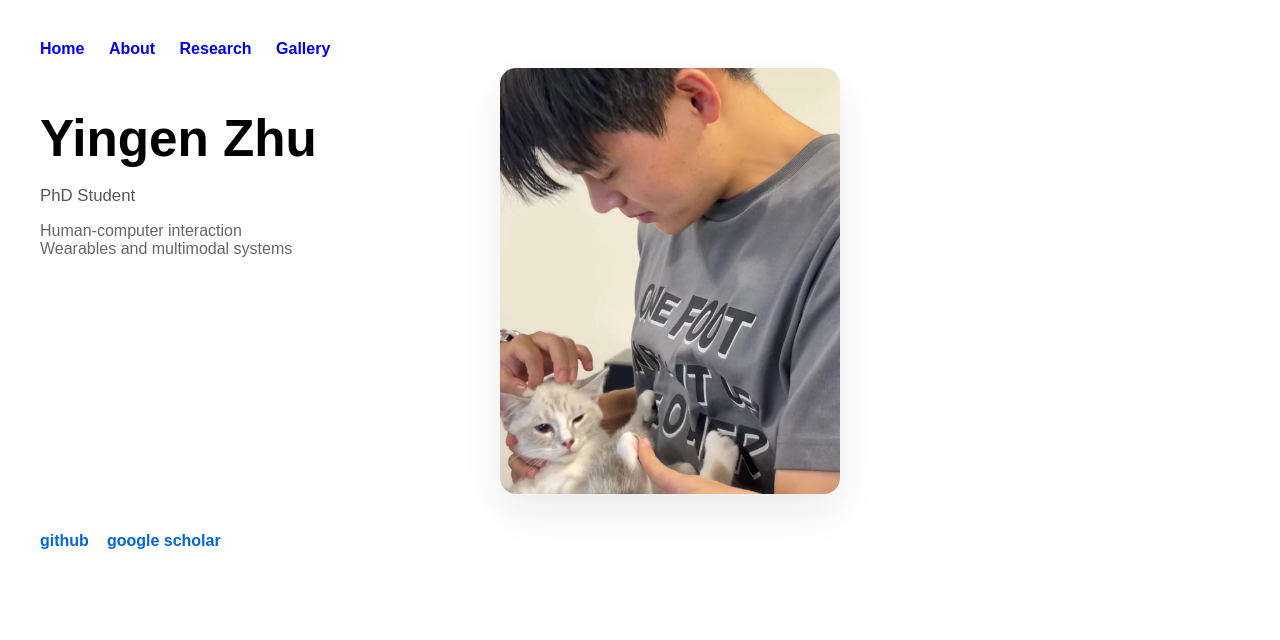
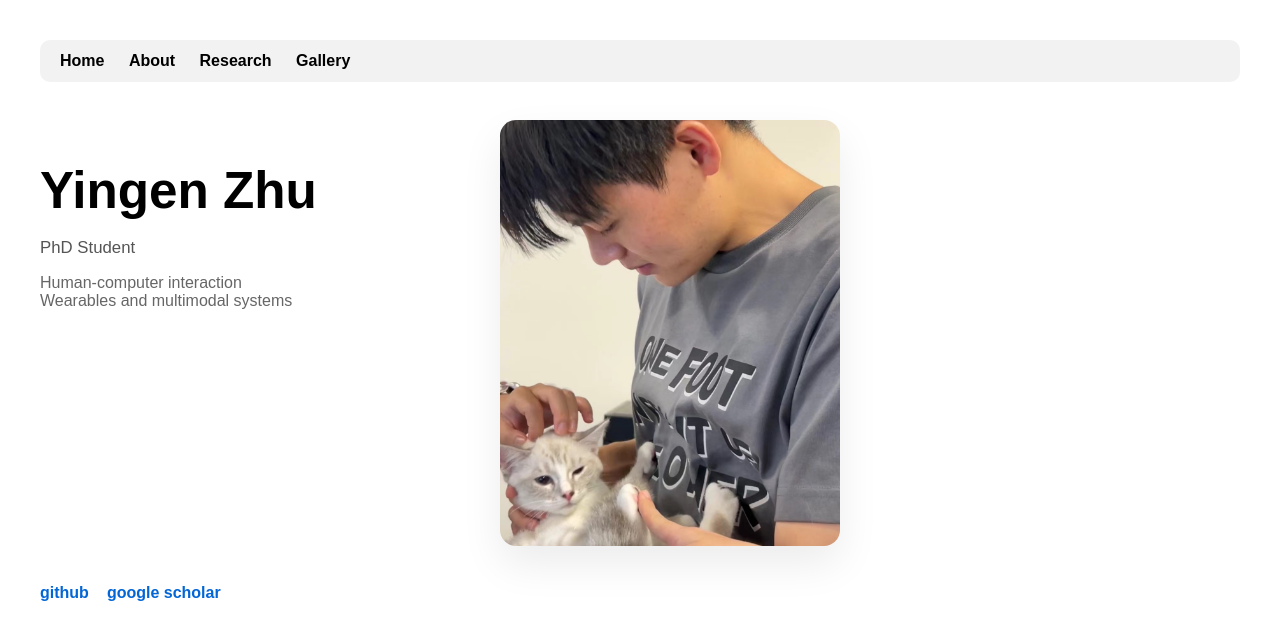
Before and after one commit to yingen-zhu/yingen-zhu.github.io, a Jekyll site: the page built from index.md, in a window 1280 px wide. Shown: the top 640 px of the page. Built offline with Jekyll 4.4.1, drawn with Linux system fonts in a browser that asks for light colours.

Commit message:
Update style.css

```diff
--- a/assets/css/style.css
+++ b/assets/css/style.css
@@ -1,12 +1,27 @@
 body {
   font-family: Arial, sans-serif;
   margin: 40px;
+}
+
+nav {
+  background: #f2f2f2;
+  padding: 12px 20px;
+  border-radius: 10px;
+  margin-bottom: 28px;
 }
 
 nav a {
   margin-right: 20px;
   text-decoration: none;
   font-weight: bold;
+  color: #000;
+}
+
+nav a:visited,
+nav a:hover,
+nav a:focus,
+nav a:active {
+  color: #000;
 }
 
 .container {
```
